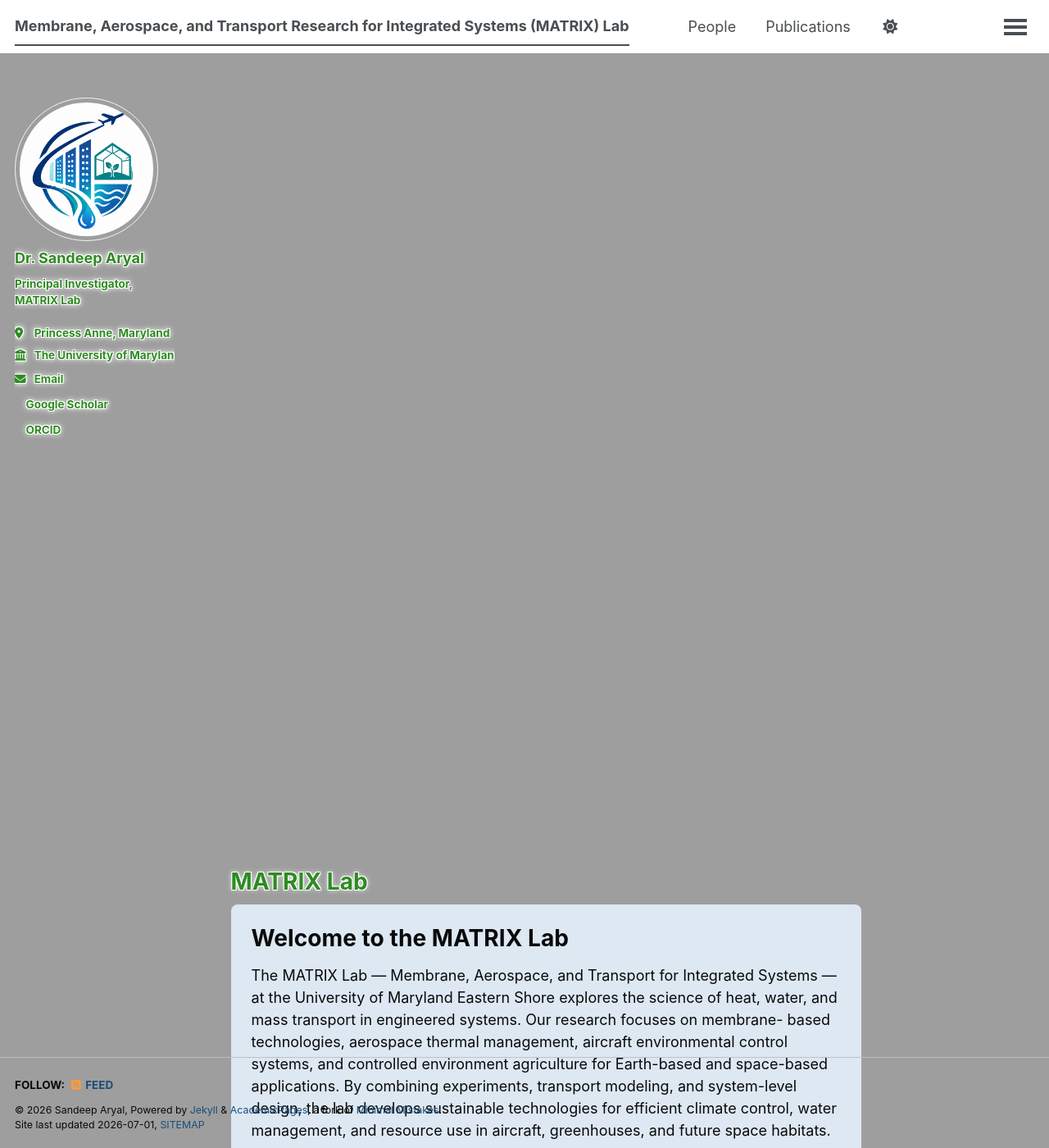
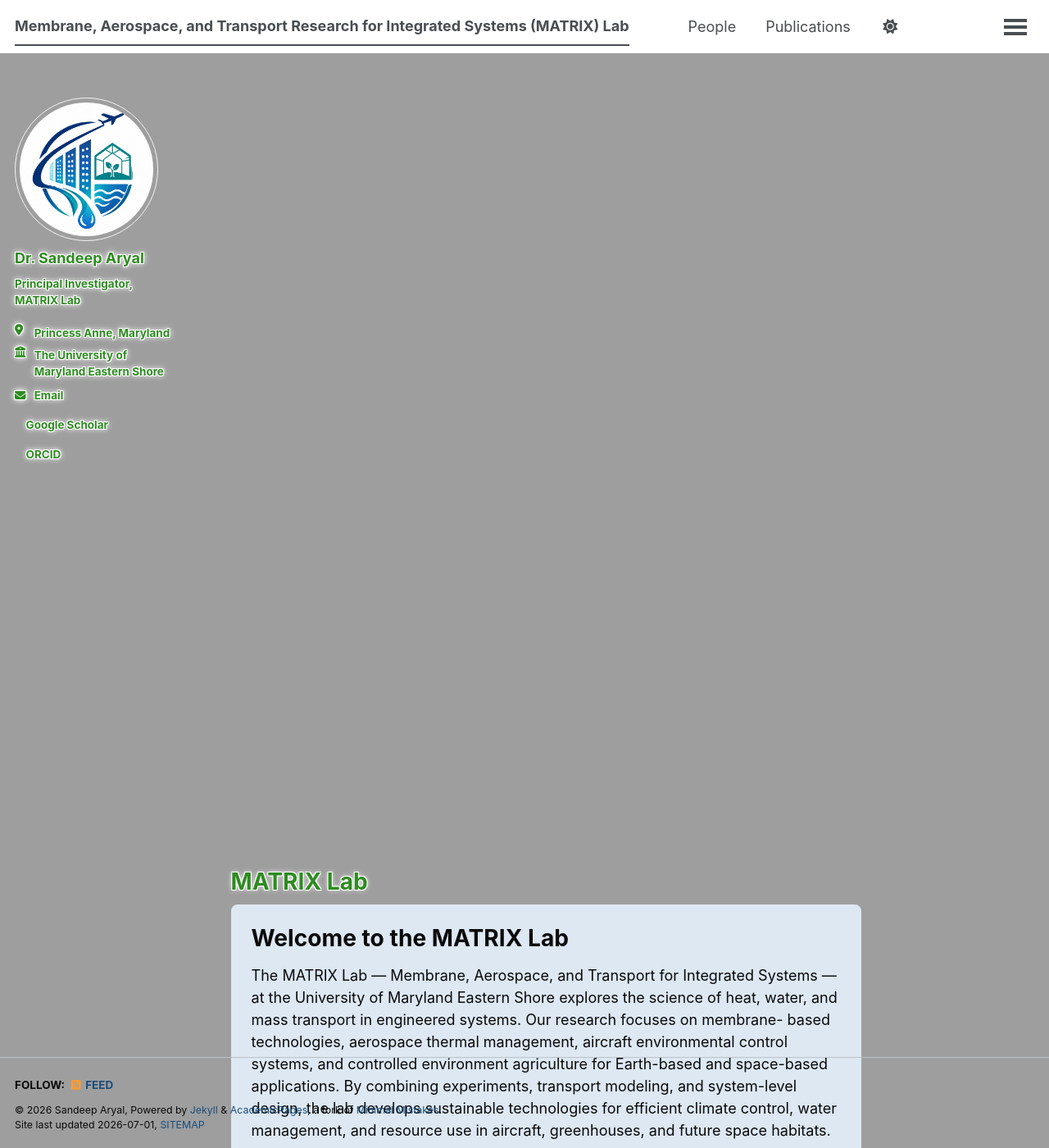
Before and after one commit to saryal111/saryal111.github.io, a Jekyll site: the page built from _pages/about.md, in a window 1280 px wide and 1400 px high. Shown: the whole window at 82% size. Built offline with Jekyll 4.4.1, drawn with Linux system fonts in a browser that asks for light colours; a style sheet for code colours, icons or effects is not loaded.

Commit message:
Update main.scss

```diff
--- a/assets/css/main.scss
+++ b/assets/css/main.scss
@@ -204,3 +204,22 @@ html {
 body {
   min-height: 100vh;
 }
+/* Allow sidebar text to wrap fully */
+.sidebar,
+.author__content,
+.author__urls,
+.author__urls li {
+  word-wrap: break-word !important;
+  overflow-wrap: break-word !important;
+  white-space: normal !important;
+  overflow: visible !important;
+}
+
+.author__urls {
+  max-width: 100% !important;
+}
+
+.author__urls li {
+  display: flex !important;
+  align-items: flex-start !important;
+}
```
